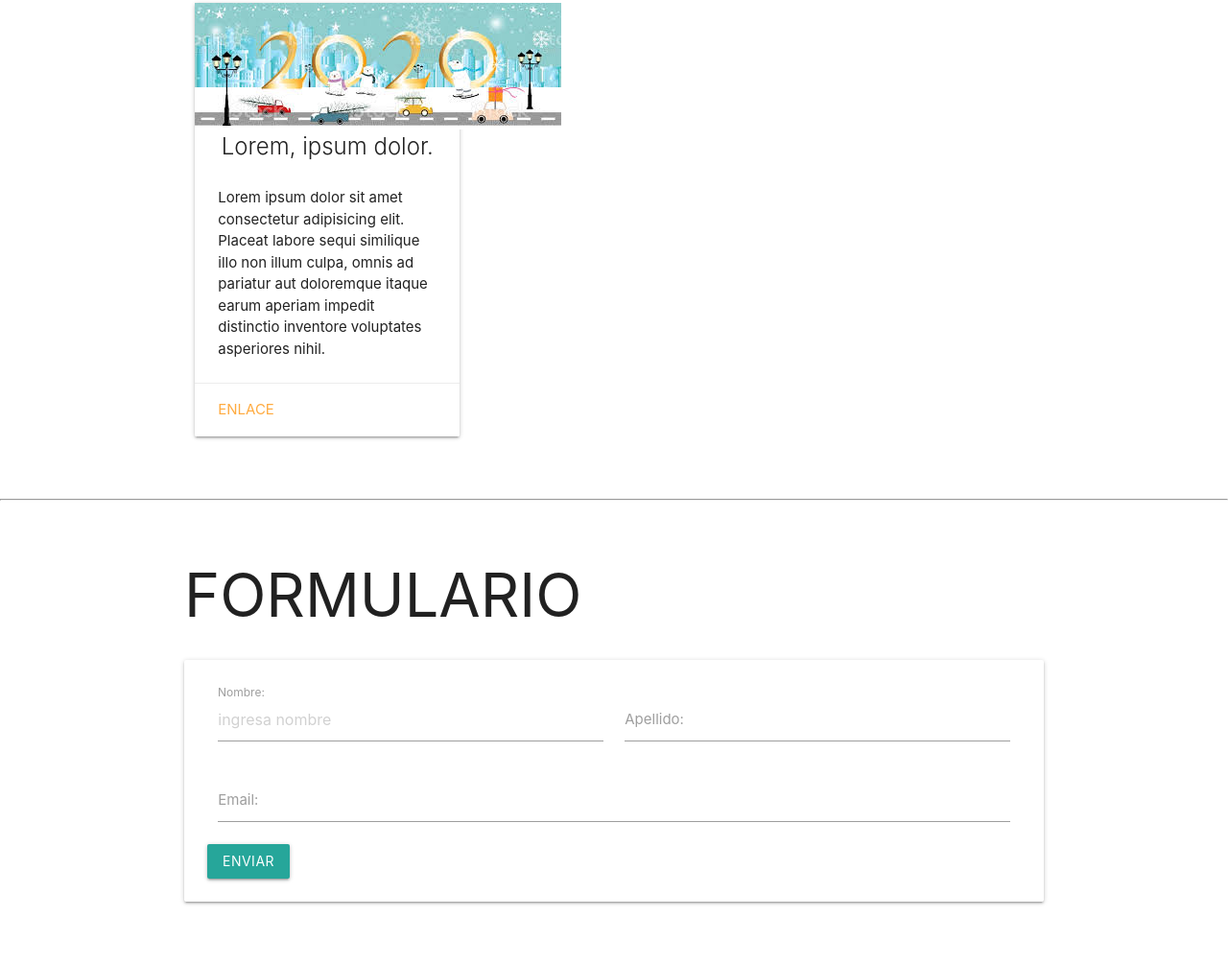
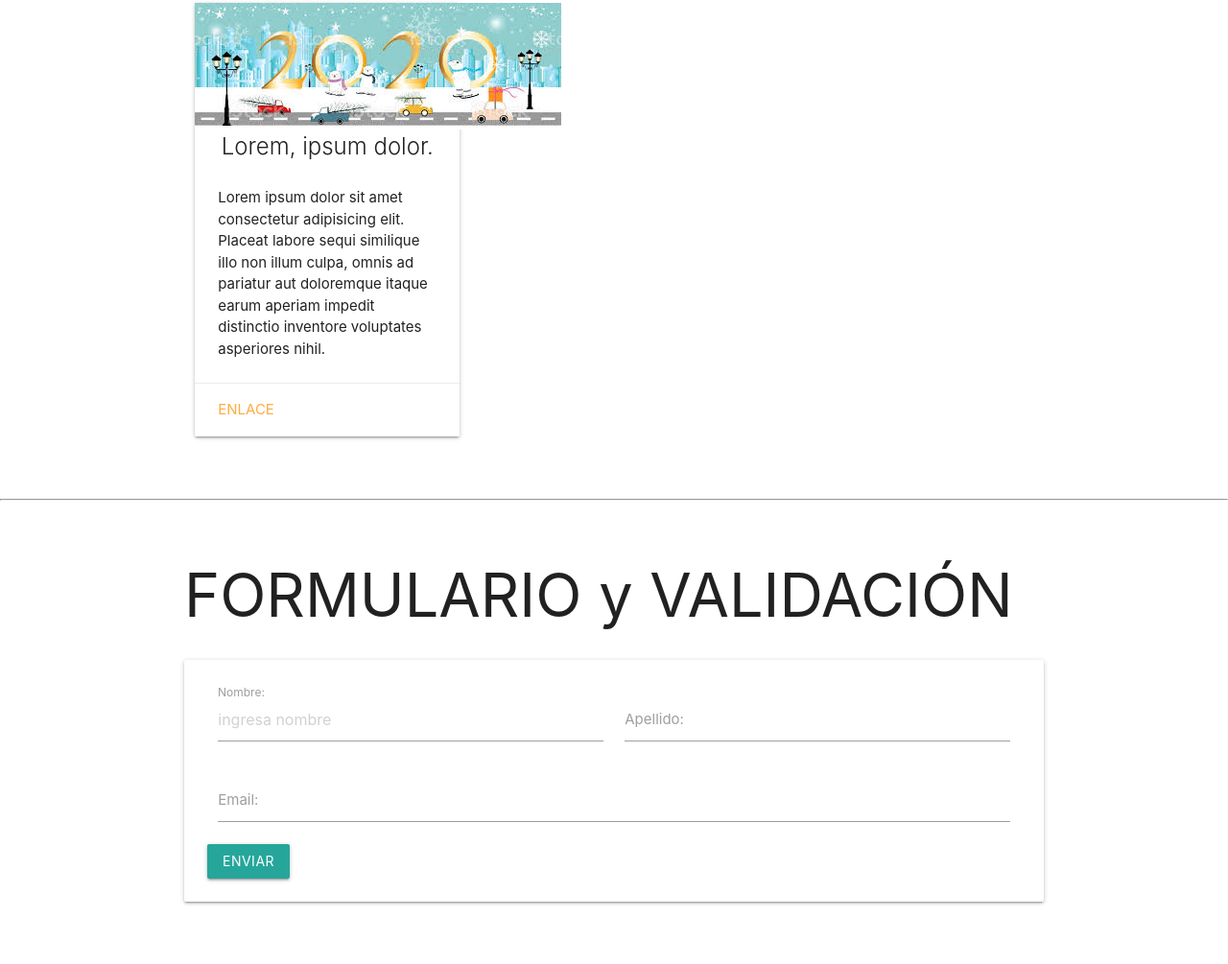
Before and after one commit to cweissn/materialize, a plain HTML site: page index.html in a window 1280 px wide. Shown: the part 6869-7874 px from the top of the page at 96% size. Drawn offline with nearby package versions, Linux system fonts and the light colour scheme.

Commit message:
subiendo Materialize_v5

```diff
--- a/index.html
+++ b/index.html
@@ -429,7 +429,7 @@ i<!DOCTYPE html>
     <hr/>
 
     <div class="section container">
-        <h1>FORMULARIO</h1>
+        <h1>FORMULARIO y VALIDACIÓN</h1>
         <div class="row">
 
             <form class="col s12">
```
